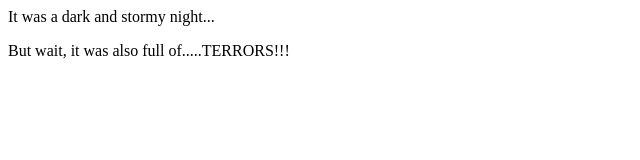
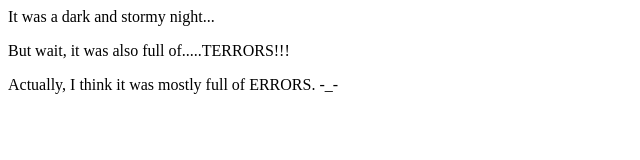
Before and after one commit to JacobNRoman/fireside-WriJus, a plain HTML site: page index.html in a window 1280 px wide. Shown: the whole page, without its empty margins (0-640 px from the left). Drawn offline with Linux system fonts and the light colour scheme.

Commit message:
Added third line

```diff
--- a/index.html
+++ b/index.html
@@ -2,5 +2,6 @@
   <body>
     <p>It was a dark and stormy night...</p>
     <p>But wait, it was also full of.....TERRORS!!!</p>
+    <p>Actually, I think it was mostly full of ERRORS. -_- </p>
   </body>
 </html>
```
